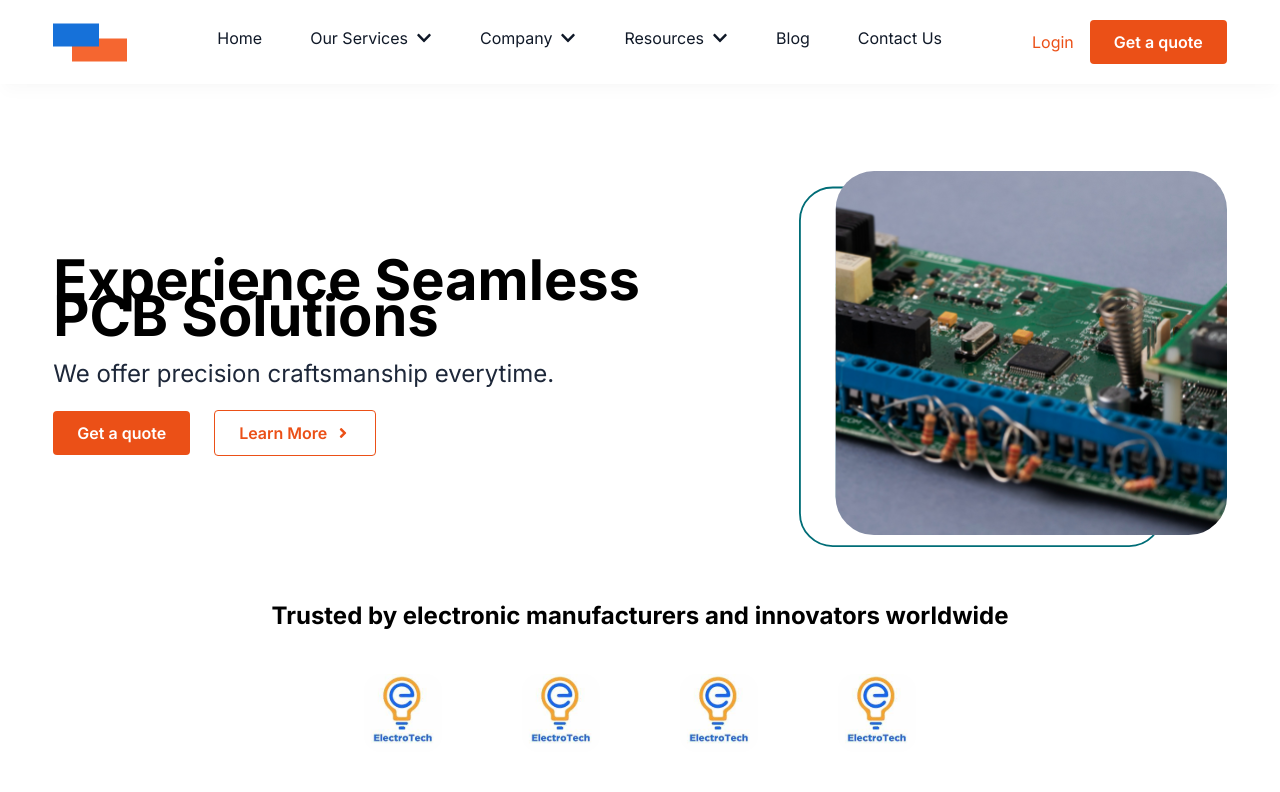
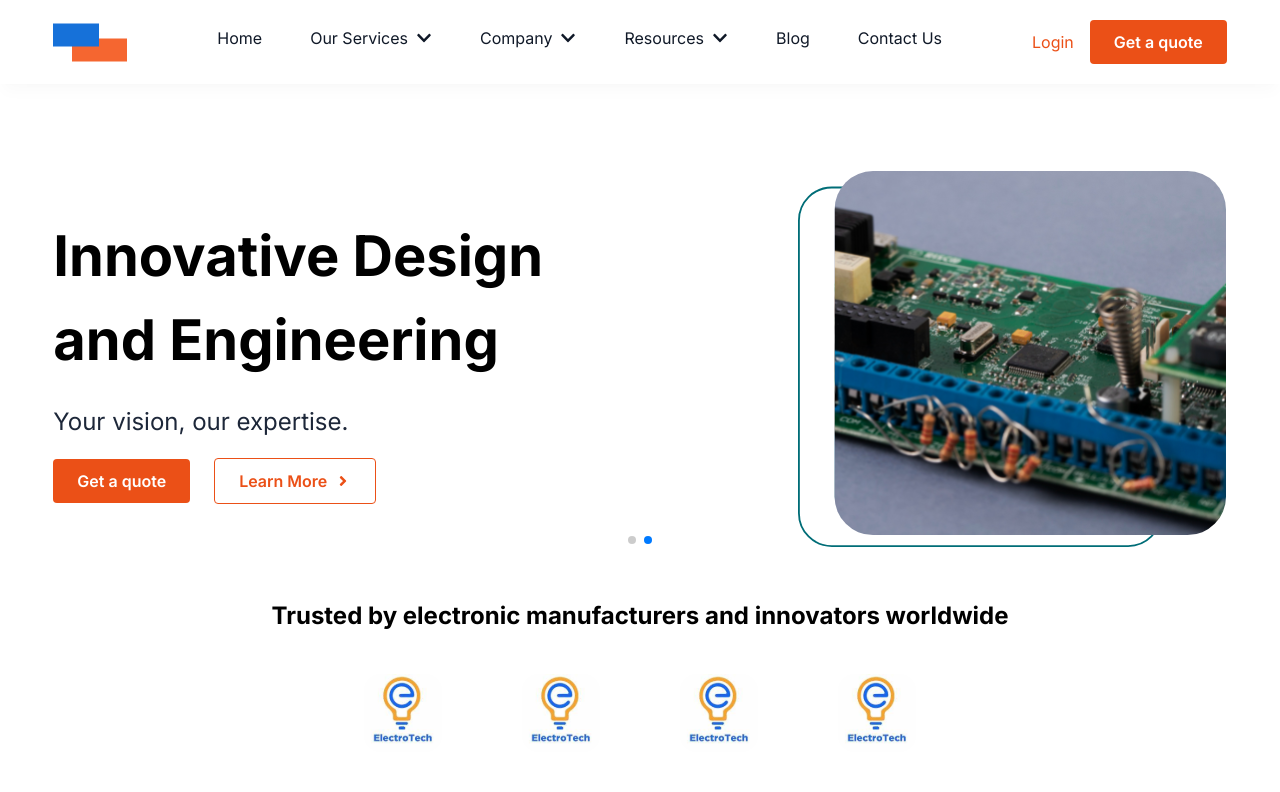
Before and after one commit to odomfavour/protronics-web, a Next.js app: page / in a window 1280 px wide. Shown: the top 792 px of the page. Built offline with nearby package versions, Linux system fonts and the light colour scheme.

Commit message:
ch: fixed slider

```diff
--- a/components/landing/HeroSection.tsx
+++ b/components/landing/HeroSection.tsx
@@ -1,19 +1,63 @@
+'use client';
 import Image from 'next/image';
 import React from 'react';
 import { FaAngleRight } from 'react-icons/fa';
+import {
+  Navigation,
+  Pagination,
+  Scrollbar,
+  A11y,
+  Autoplay,
+} from 'swiper/modules';
+
+import { Swiper, SwiperSlide } from 'swiper/react';
+
+// Import Swiper styles
+import 'swiper/css';
+import 'swiper/css/navigation';
+import 'swiper/css/pagination';
+import 'swiper/css/scrollbar';
+import 'swiper/css/autoplay';
 
 const HeroSection = () => {
+  const heroSlides = [
+    {
+      title: 'Experience Seamless PCB Solutions',
+      subtitle: 'We offer precision craftsmanship everytime.',
+      image: '/images/hero-pic.svg',
+      quoteText: 'Get a quote',
+      learnMoreText: 'Learn More',
+    },
+    {
+      title: 'Innovative Design and Engineering',
+      subtitle: 'Your vision, our expertise.',
+      image: '/images/hero-pic.svg',
+      quoteText: 'Get a quote',
+      learnMoreText: 'Learn More',
+    },
+    // Add more slides as needed
+  ];
   return (
     <section className="mt-[100px]">
       <div className="w-11/12 mx-auto">
+        <Swiper
+          modules={[Navigation, Pagination, Scrollbar, A11y, Autoplay]}
+          spaceBetween={30}
+          slidesPerView={1}
+          pagination={{ clickable: true }}
+          autoplay
+          loop={true}
+        >
+          {heroSlides.map((slide, index) => (
+            <SwiperSlide key={index}>
               <div className="flex lg:flex-row flex-col items-center lg:pt-[60px] pt-[30px]">
                 <div className="lg:w-2/3 w-full">
-            <p className="lg:text-[56px] text-3xl font-bold">
-              Experience Seamless PCB Solutions
+                  <p className="lg:text-[56px] text-3xl font-bold lg:leading-[84px]">
+                    {slide.title}
                   </p>
                   <p className="lg:mt-[24px] mt-4 text-[#1D2739] lg:text-2xl text-lg">
                     {' '}
-              We offer precision craftsmanship everytime.
+                    {slide.subtitle}
                   </p>
                   <div className="flex items-center lg:gap-[24px] gap-4 mt-[20px]">
                     <button className="bg-proOrange rounded lg:px-[24px] px-4 py-[10px] font-semibold text-base text-white">
@@ -36,6 +80,9 @@ const HeroSection = () => {
                   </div>
                 </div>
               </div>
+            </SwiperSlide>
+          ))}
+        </Swiper>
       </div>
     </section>
   );
```
Lines whose indentation alone changed are shown as unchanged.
